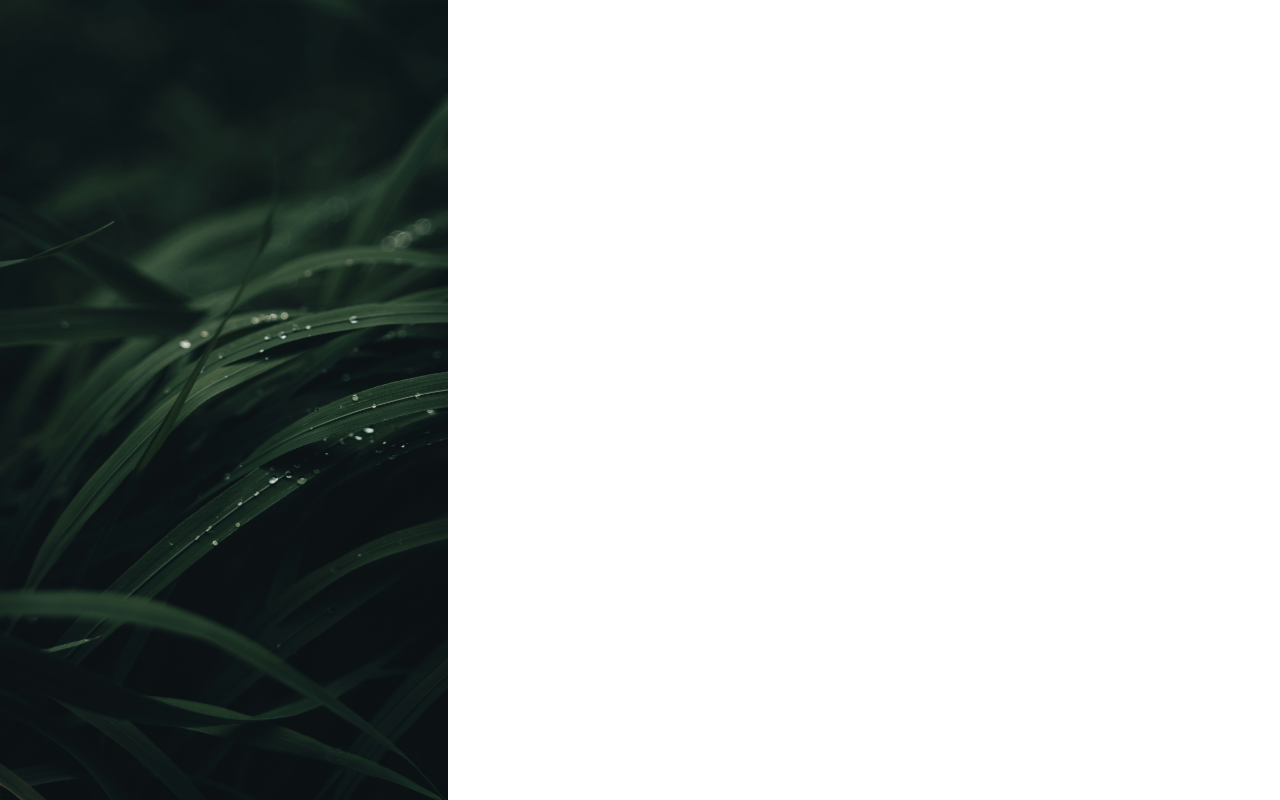
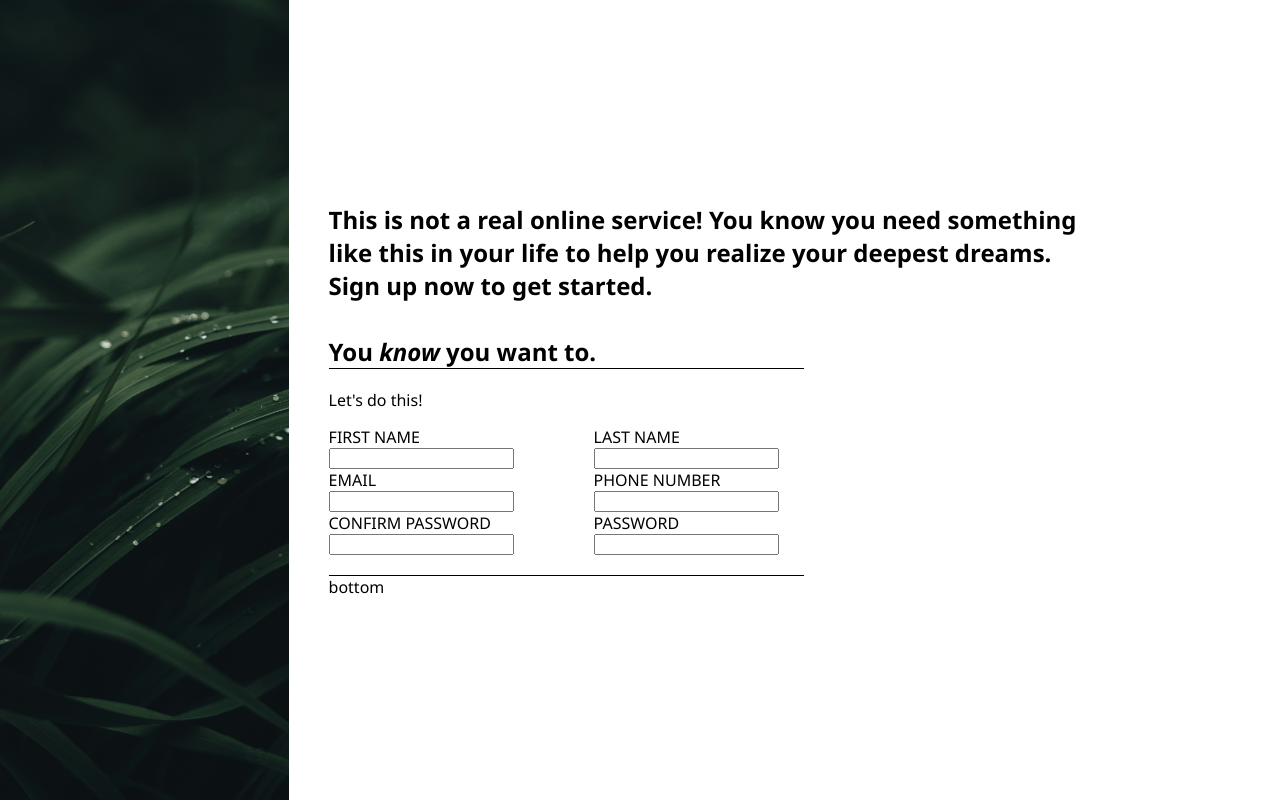
Before and after one commit to tomeklarysz/Sign-up-Form, a plain HTML site: page index.html in a window 1280 px wide. Drawn offline with Linux system fonts and the light colour scheme.

Commit message:
form without styles

```diff
--- a/index.html
+++ b/index.html
@@ -9,7 +9,45 @@
 <body>
   <div id="container">
     <div id="left"></div>
-    <div id="right"></div>
+    <div id="right">
+      <div id="top">
+        <p>This is not a real online service!
+          You know you need something like this
+          in your life to help you realize your
+          deepest dreams.<br>
+          Sign up now to get started.</p>
+          <br><p>You <em>know</em> you want to.</p>
+      </div>
+      <div id="middle">
+        <p>Let's do this!</p>
+        <form action="#">
+          <div class="form-container">
+            <label for="first_name">FIRST NAME</label>
+            <input type="text" name="first_name" id="first_name">
+
+            <label for="email">EMAIL</label>
+            <input type="email" name="email" id="email">
+
+            <label for="p2">CONFIRM PASSWORD</label>
+            <input type="password" name="password" id="p2">
+          </div>
+          <div class="form-container">
+            <label for="last_name">LAST NAME</label>
+            <input type="text" name="last_name" id="last_name">
+
+
+            <label for="phone">PHONE NUMBER</label>
+            <input type="tel" name="phone" id="phone">
+
+            <label for="p1">PASSWORD</label>
+            <input type="password" name="password" id="p1">
+          </div>
+        </form>
+      </div>
+      <div id="bottom">
+        bottom
+      </div>
+    </div>
   </div>
 </body>
 </html>
--- a/style.css
+++ b/style.css
@@ -1,11 +1,10 @@
-body {
+body, p {
   margin: 0;
   padding: 0;
 }
 
 #container {
   display: flex;
-  justify-content: space-between;
 }
 
 #left {
@@ -15,3 +14,38 @@ body {
   background-size: cover;
   background-position: center;
 }
+
+#right {
+  display: flex;
+  flex-direction: column;
+  justify-content: center;
+  font-family:'Segoe UI', Tahoma, Geneva, Verdana, sans-serif;
+  margin-left: 40px;
+}
+
+#top {
+  flex-wrap: wrap;
+  max-width: 80%;
+  font-weight: 600;
+  font-size: x-large;
+}
+
+#middle {
+  max-width: 50%;
+  border-top: 1px solid;
+  border-bottom: 1px solid;
+  padding-top: 20px;
+  padding-bottom: 20px;
+}
+
+.form-container {
+  display: flex;
+  flex-direction: column;
+}
+
+form {
+  display: flex;
+  gap: 5rem;
+  /* justify-content: space-between; */
+  margin-top: 15px;
+}
```
